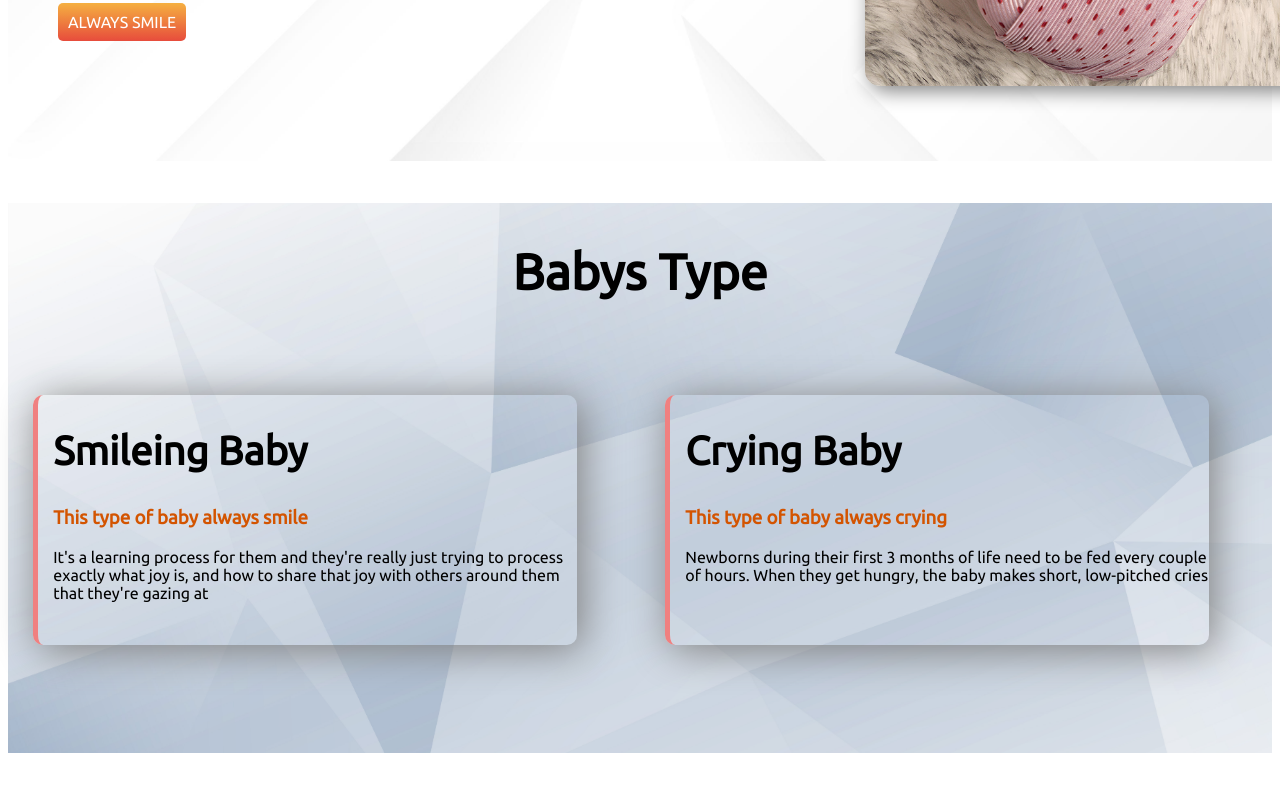
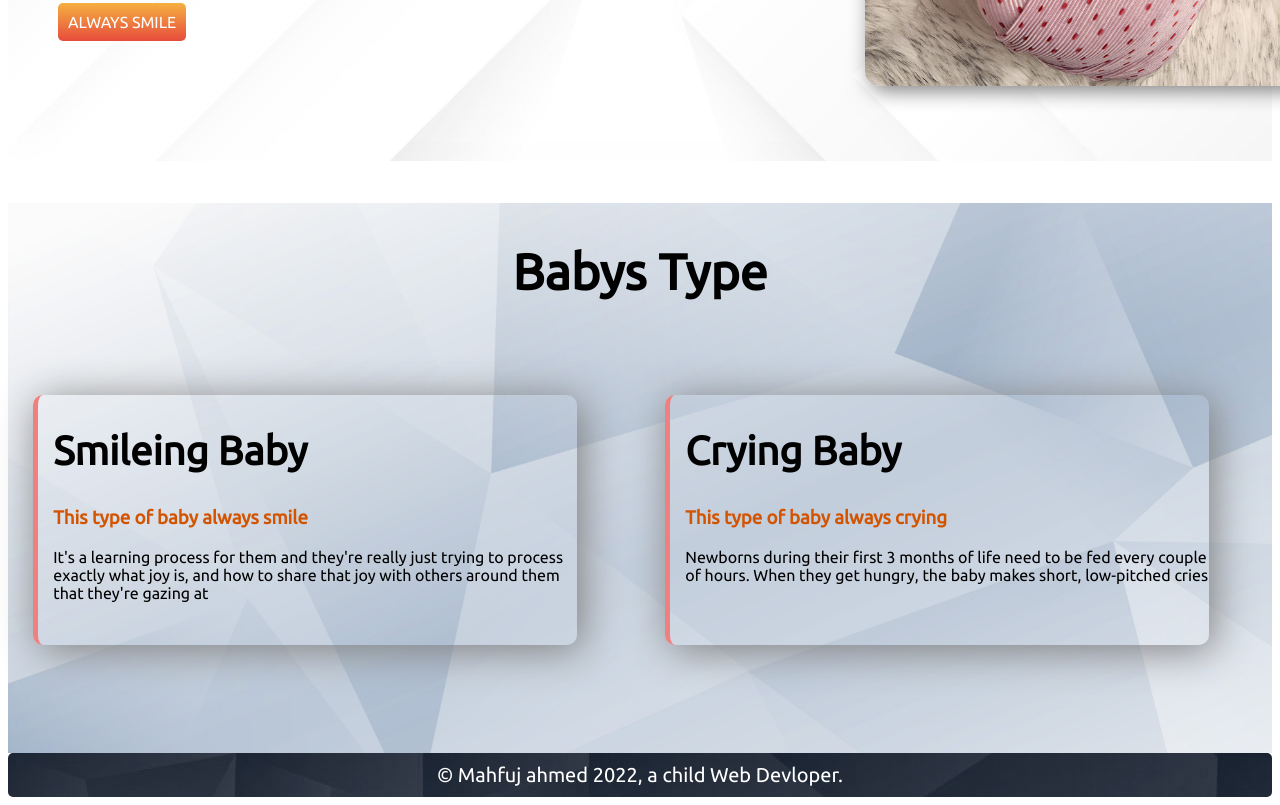
Before and after one commit to mdmahfujarrahman/babys-world, a plain HTML site: page index.html in a window 1280 px wide. Shown: the part 991-1796 px from the top of the page. Before the commit the page ends 1752 px from the top, so only its background shows below. Drawn offline with Linux system fonts and the light colour scheme; a web font is replaced by a local one.

Commit message:
git add . clear

```diff
--- a/index.html
+++ b/index.html
@@ -82,6 +82,9 @@
             </div>
         </div>
     </section>
+    <footer class="ft">
+        <p>© Mahfuj ahmed 2022, a child Web Devloper.</p>
+    </footer>
 </body>
 
 </html>
--- a/style.css
+++ b/style.css
@@ -103,3 +103,15 @@ body{
 .baby-type h2{
     font-size: 40px;
 }
+.ft{
+    background-image: url(img/ft-baby.jpg);
+    border-radius: 5px;
+
+}
+.ft p{
+    font-size: 20px;
+    padding: 10px;
+    margin: 0 auto;
+    text-align: center;
+    color: white;
+}
```
Also changed, not shown: img/ft-baby.jpg (added).
